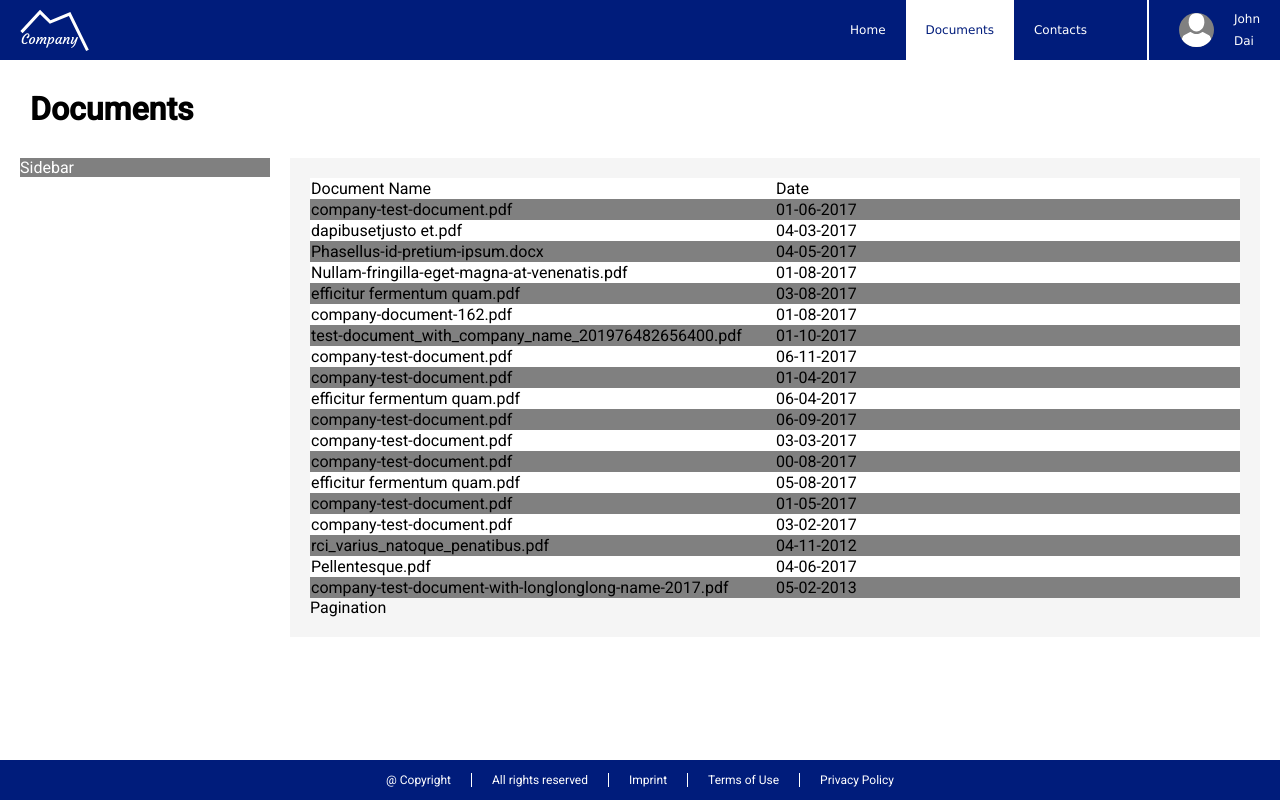
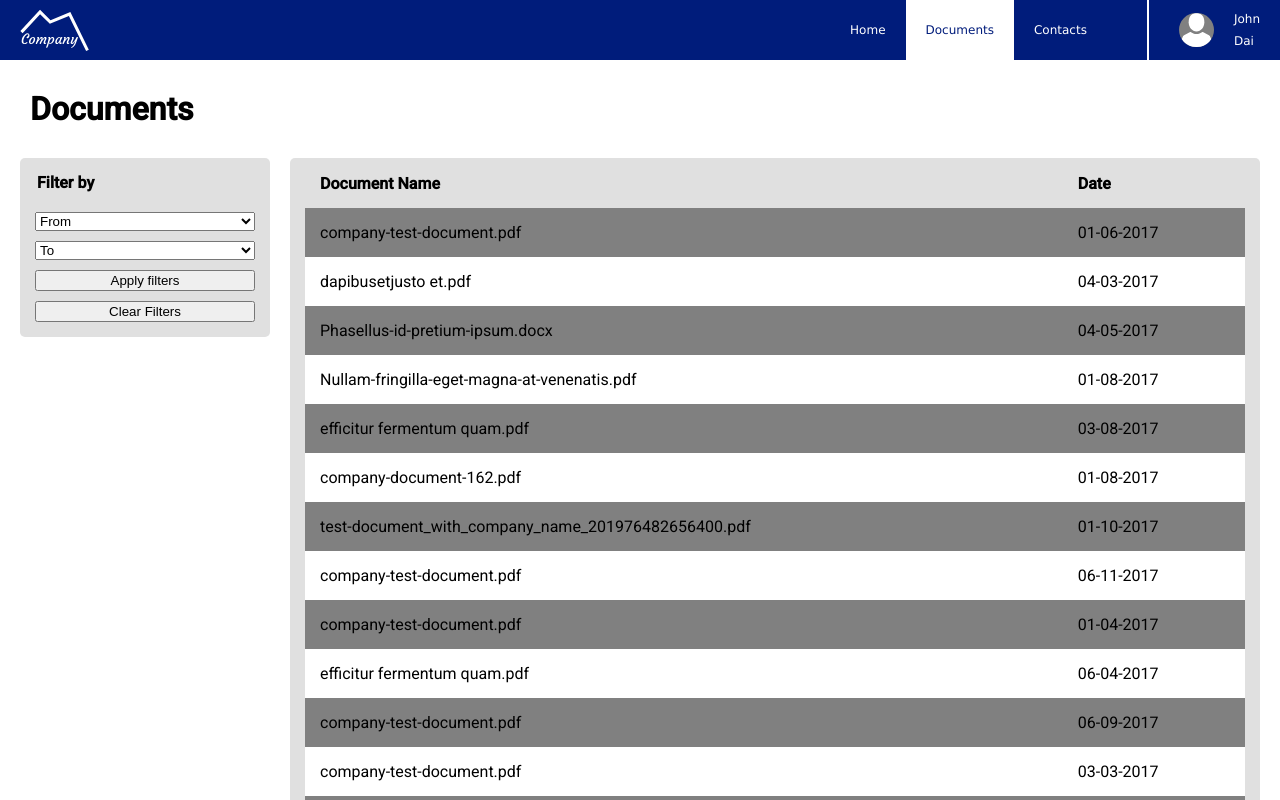
Before and after one commit to maurer2/x-change, a React (Create React App) app: page / in a window 1280 px wide. Shown: the top 800 px of the page. Built offline with nearby package versions, Linux system fonts and the light colour scheme.

Commit message:
Added more styling to results

```diff
--- a/src/components/Filters/Filters.js
+++ b/src/components/Filters/Filters.js
@@ -1,13 +1,31 @@
 import React from 'react';
 import PropTypes from 'prop-types';
+
+import style from './Filters.module.scss';
 
 const Filters = () => {
   const name = 'Filters';
 
   return (
-    <div>
-      {name}
-    </div>
+    <form className={style.filters} action="/" method="post">
+      <fieldset className={style.fieldset}>
+        <legend className={style.legend}>
+          Filter by
+        </legend>
+        <select className={style.selectBox}>
+          <option value="-1" selected default disabled>From</option>
+        </select>
+        <select className={style.selectBox}>
+          <option value="-1" selected default disabled>To</option>
+        </select>
+      </fieldset>
+      <button className={style.submitButton} type="submit">
+        Apply filters
+      </button>
+      <button className={style.resetButton} type="reset">
+        Clear Filters
+      </button>
+    </form>
   );
 };
 
--- /dev/null
+++ b/src/components/Filters/Filters.module.scss
@@ -0,0 +1,33 @@
+.filters {
+  padding: calc(var(--spacing)  * 0.75);
+  background: var(--gray);
+  border-radius: 5px;
+}
+
+.fieldset {
+  margin: 0;
+  padding: 0;
+  min-width: 0;
+  border: 0;
+}
+
+.legend {
+  display: block;
+  margin-bottom: var(--spacing);
+  float: left;
+  font-weight: bold;
+}
+
+.selectBox {
+  display: block;
+  width: 100%;
+  margin-top: calc(var(--spacing) * 0.5);
+  clear: both;
+}
+
+.submitButton,
+.resetButton {
+  display: block;
+  margin-top: calc(var(--spacing) * 0.5);
+  width: 100%;
+}
--- a/src/components/Main/Main.module.scss
+++ b/src/components/Main/Main.module.scss
@@ -1,6 +1,7 @@
 .main {
   margin-left: var(--spacing);
-  padding: 20px;
-  background: whitesmoke;
+  padding: calc(var(--spacing) * 0.75);
   flex-grow: 1;
+  border-radius: 5px;
+  background: var(--gray);
 }
--- a/src/components/Pagination/Pagination.js
+++ b/src/components/Pagination/Pagination.js
@@ -1,11 +1,13 @@
 import React from 'react';
 import PropTypes from 'prop-types';
+
+import style from './Pagination.module.scss';
 
 const Pagination = ({ itemsPerPage }) => {
   const name = 'Pagination';
 
   return (
-    <div>
+    <div className={style.pagination}>
       {name}
     </div>
   );
--- /dev/null
+++ b/src/components/Pagination/Pagination.module.scss
@@ -0,0 +1,6 @@
+.pagination {
+  display: block;
+  margin-top: var(--spacing);
+  border: 1px solid black;
+  text-align: center;
+}
--- a/src/components/Results/Results.module.scss
+++ b/src/components/Results/Results.module.scss
@@ -1,12 +1,17 @@
 .table {
   width: 100%;
-  table-layout: fixed;
+  // table-layout: fixed;
   border-spacing: 0;
-  background: white;
 }
 
 .tableHeadRow {
   background: none;
+  font-weight: bold;
+
+  > td {
+    padding-bottom: calc(var(--spacing) * 0.75);
+    padding-left: calc(var(--spacing) * 0.75);
+  }
 }
 
 .tableBodyRow {
@@ -15,4 +20,8 @@
   &:nth-child(odd) {
     background: gray;
   }
+
+  > td {
+    padding: calc(var(--spacing) * 0.75);
+  }
 }
--- a/src/components/Sidebar/Sidebar.js
+++ b/src/components/Sidebar/Sidebar.js
@@ -1,11 +1,13 @@
 import React from 'react';
 // import PropTypes from 'prop-types';
+
+import Filters from '../Filters/Filters';
 
 import style from './Sidebar.module.scss';
 
 const Sidebar = () => (
   <aside className={style.sidebar}>
-    Sidebar
+    <Filters />
   </aside>
 );
 
--- a/src/components/Sidebar/Sidebar.module.scss
+++ b/src/components/Sidebar/Sidebar.module.scss
@@ -1,8 +1,6 @@
 .sidebar {
   display: block;
   align-items: stretch;
-  background: gray;
-  color: white;
   flex-basis: 250px;
   flex-grow: 0;
   flex-shrink: 0;
--- a/src/global.scss
+++ b/src/global.scss
@@ -2,7 +2,9 @@
 
 :root {
   --spacing: 1.25rem; // 20px;
+  --white: #FFFFFF;
   --blue: #001C7B;
+  --gray: #E0E0E0;
 }
 
 html {
```
